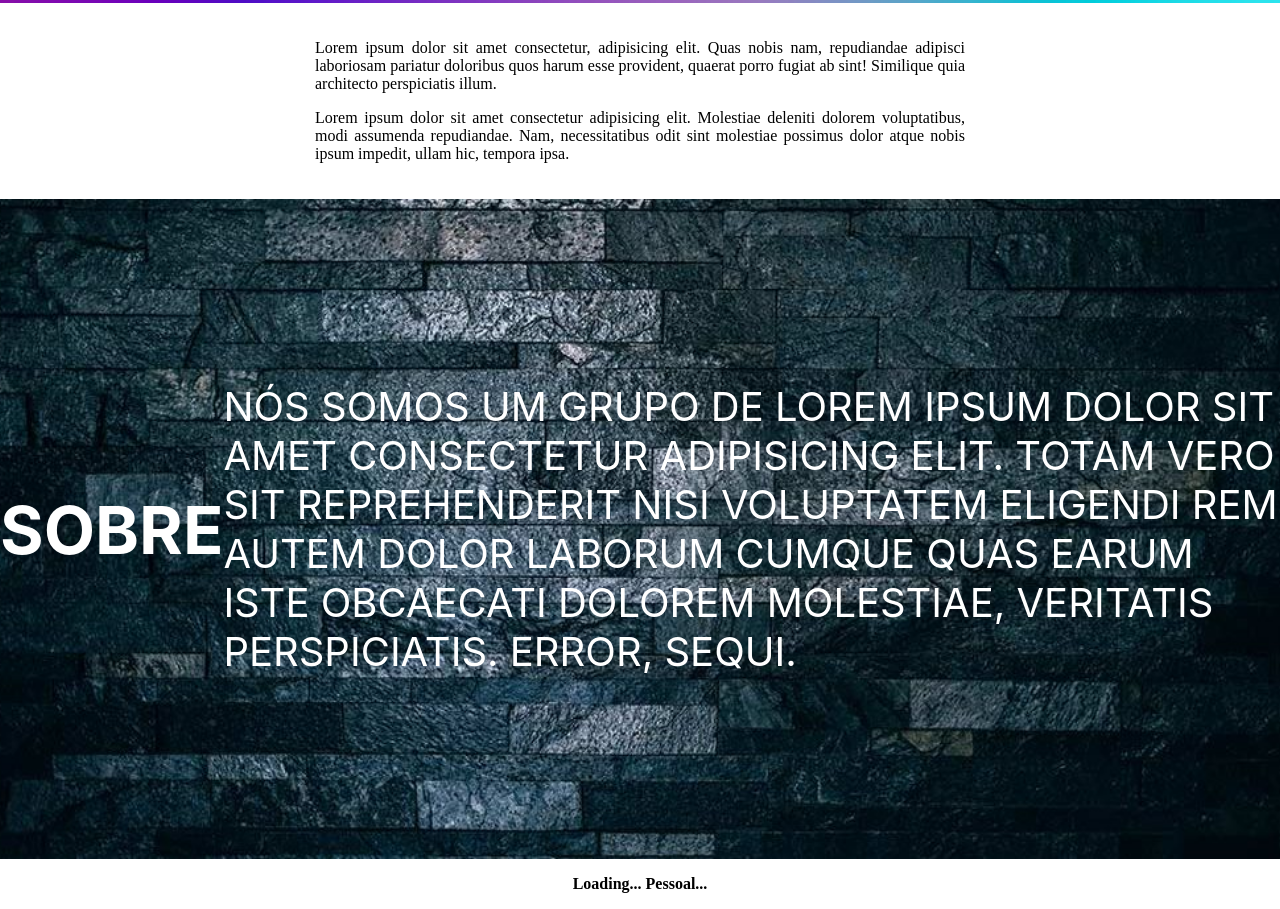
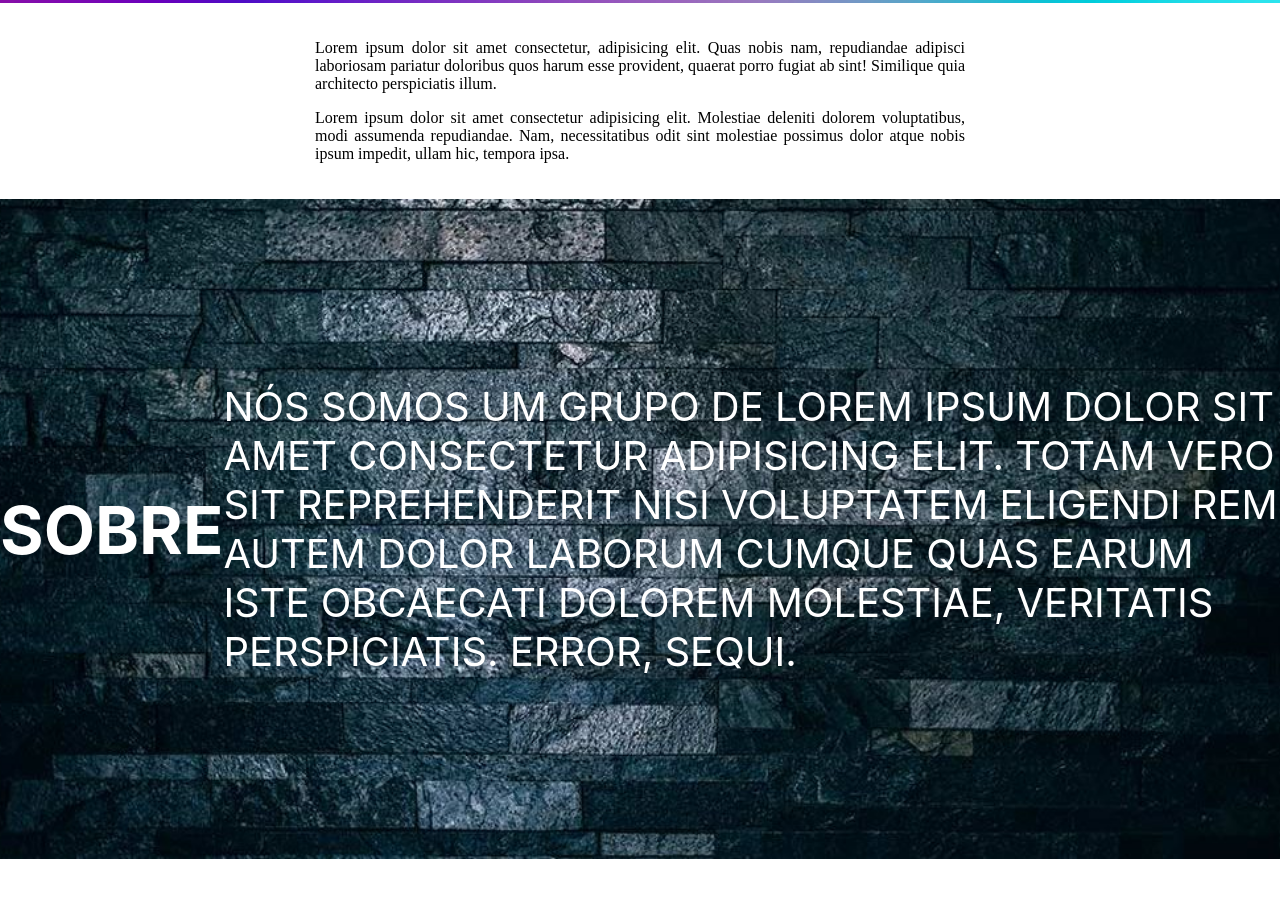
Before and after one commit to FiveVolts-org/FiveVolts-Files, a plain HTML site: page teste - parallax 2/index.html in a window 1280 px wide. Shown: the part 4623-5532 px from the top of the page. After the commit the page ends 5482 px from the top, so only its background shows below. Drawn offline with Linux system fonts and the light colour scheme; files that its build step writes are made by us from their sources; files whose address does not match are found by name.

Commit message:
Update index.html

```diff
--- a/teste - parallax 2/index.html
+++ b/teste - parallax 2/index.html
@@ -81,10 +81,5 @@
         </p>
     </div>
 
-    <div>
-        <p>
-            <b>Loading... Pessoal...</b>
-        </p>
-    </div>
 </body>
 </html>
```
